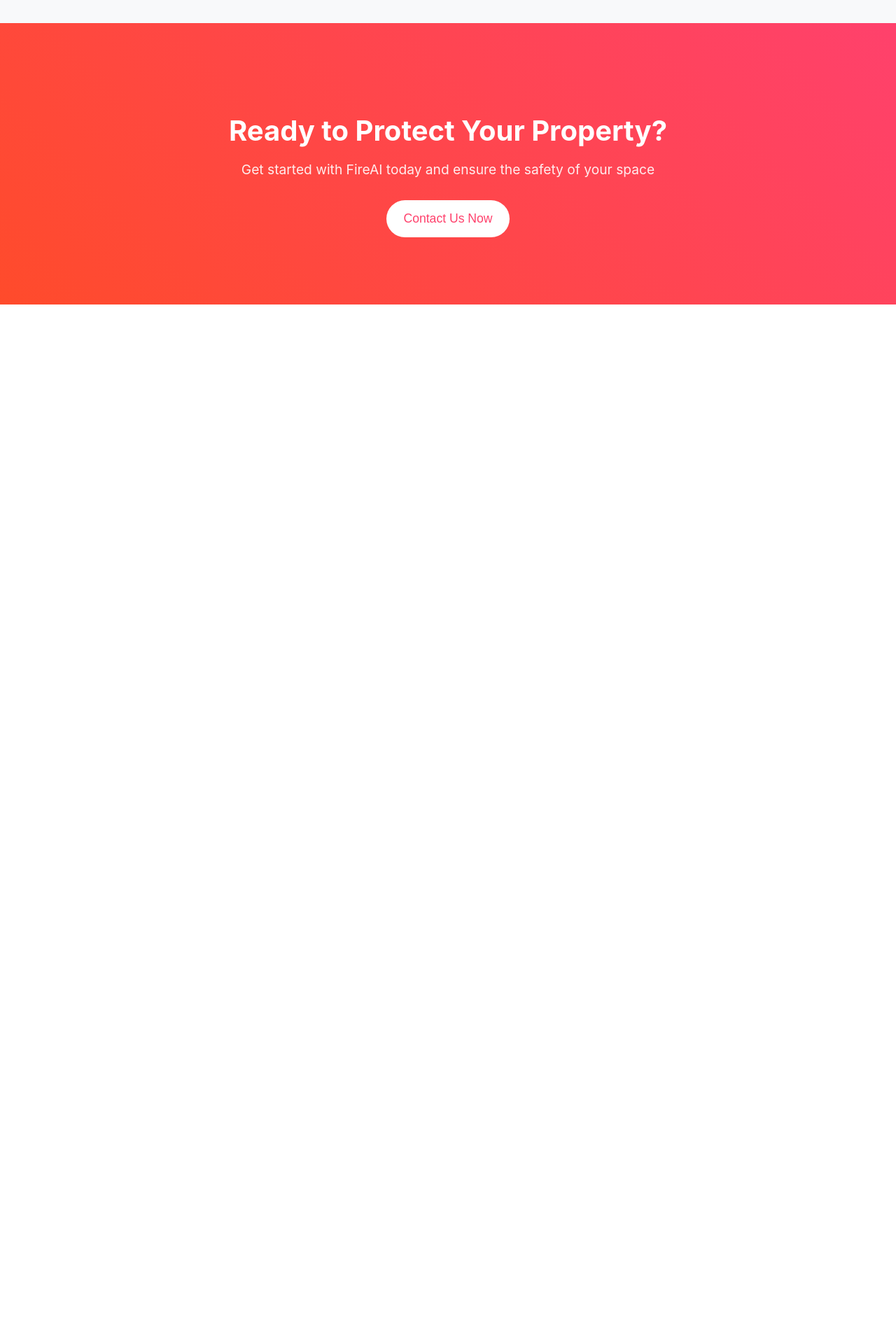
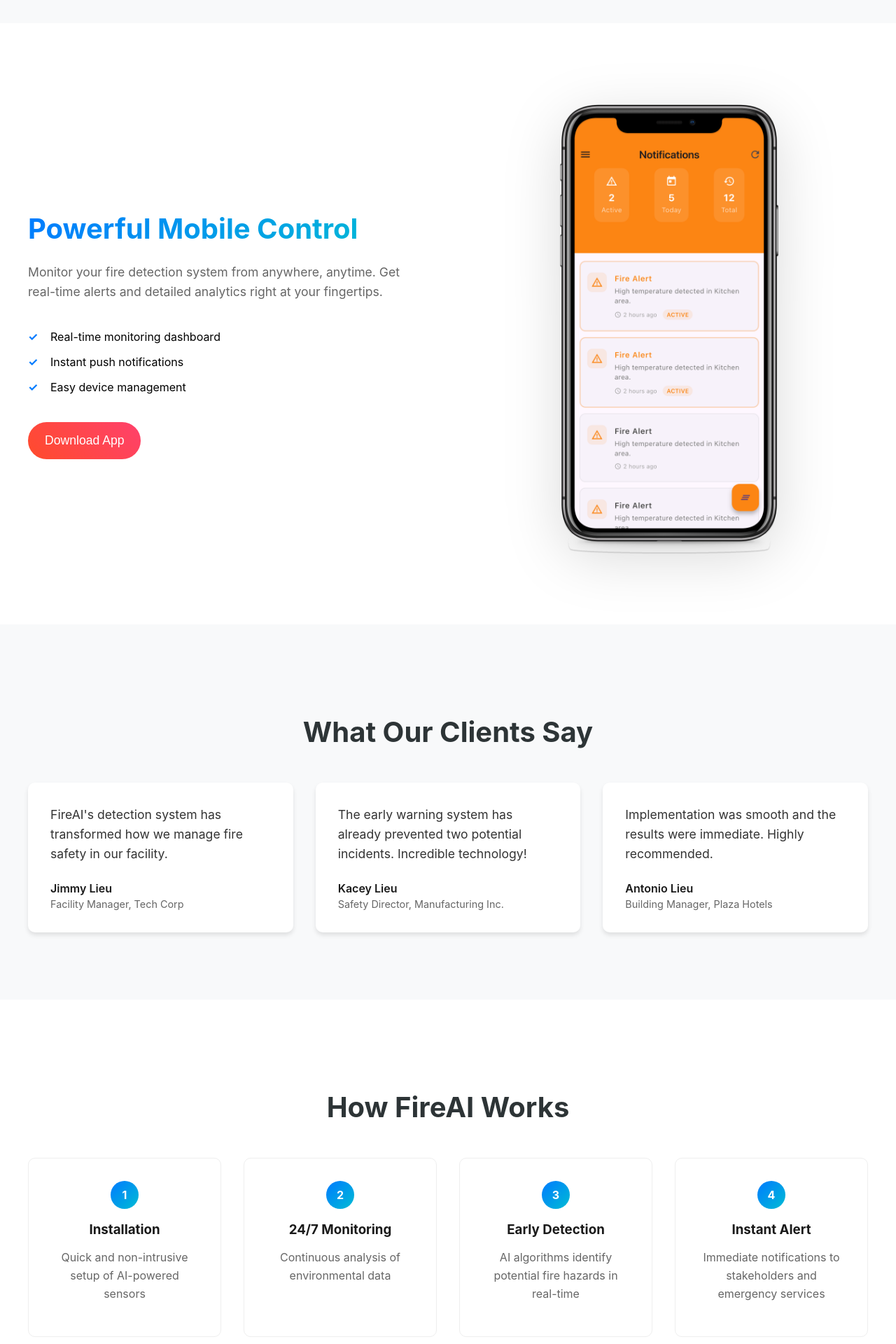
Before and after one commit to JimmyLieu/fireaiwebsite, a React (Create React App) app: page / in a window 1280 px wide. Shown: the part 2000-3920 px from the top of the page at 70% size. Before the commit the page ends 2435 px from the top, so only its background shows below. Built offline with nearby package versions, Linux system fonts and the light colour scheme.

Commit message:
Additions to homepage

```diff
--- a/package.json
+++ b/package.json
@@ -11,7 +11,7 @@
     "react": "^19.1.0",
     "react-dom": "^19.1.0",
     "react-router-dom": "^7.4.1",
-    "react-scripts": "5.0.1",
+    "react-scripts": "^5.0.1",
     "web-vitals": "^2.1.4"
   },
   "scripts": {
--- a/src/components/Home.css
+++ b/src/components/Home.css
@@ -170,6 +170,216 @@
   .feature-card p {
     color: #636e72;
   }
+  /* Testimonials Section */
+.testimonials {
+  padding: 6rem 2rem;
+  background: #f8f9fa;
+}
+.testimonials h2 {
+  text-align: center;
+  font-size: 2.5rem;
+  margin-bottom: 3rem;
+  color: #2d3436;
+}
+
+.testimonials-grid {
+  display: grid;
+  grid-template-columns: repeat(auto-fit, minmax(300px, 1fr));
+  gap: 2rem;
+  margin-top: 3rem;
+  max-width: 1200px;
+  margin-left: auto;
+  margin-right: auto;
+}
+
+.testimonial-card {
+  background: white;
+  padding: 2rem;
+  border-radius: 10px;
+  box-shadow: 0 4px 6px rgba(0, 0, 0, 0.1);
+}
+
+.testimonial-card .quote {
+  font-size: 1.1rem;
+  line-height: 1.6;
+  margin-bottom: 1.5rem;
+  color: #333;
+}
+
+.testimonial-card .author {
+  font-weight: 600;
+  color: #1a1a1a;
+  margin-bottom: 0.25rem;
+}
+
+.testimonial-card .position {
+  color: #666;
+  font-size: 0.9rem;
+}
+
+/* How It Works Section */
+.how-it-works {
+  padding: 6rem 2rem;
+  background: white;
+}
+.how-it-works h2 {
+  text-align: center;
+  font-size: 2.5rem;
+  margin-bottom: 3rem;
+  color: #2d3436;
+}
+
+.steps-container {
+  display: grid;
+  grid-template-columns: repeat(auto-fit, minmax(250px, 1fr));
+  gap: 2rem;
+  margin-top: 3rem;
+  max-width: 1200px;
+  margin-left: auto;
+  margin-right: auto;
+}
+
+.step-card {
+  padding: 2rem;
+  border: 1px solid #eee;
+  border-radius: 10px;
+  text-align: center;
+  background: white;
+}
+
+.step-number {
+  width: 40px;
+  height: 40px;
+  background: linear-gradient(135deg, #007bff, #00bcd4);
+  color: white;
+  border-radius: 50%;
+  display: flex;
+  align-items: center;
+  justify-content: center;
+  margin: 0 auto 1rem;
+  font-weight: bold;
+}
+
+.step-card h3 {
+  margin-bottom: 1rem;
+  color: #1a1a1a;
+}
+
+.step-card p {
+  color: #666;
+  line-height: 1.6;
+}
+
+@media (max-width: 768px) {
+  .testimonials-grid,
+  .steps-container {
+    grid-template-columns: 1fr;
+  }
+
+  .testimonials,
+  .how-it-works {
+    padding: 4rem 1rem;
+  }
+}
+/* Mockup Section with Split Layout */
+.mockup-section {
+  padding: 6rem 2rem;
+  overflow: hidden;
+  position: relative;
+}
+
+.mockup-split-container {
+  max-width: 1200px;
+  margin: 0 auto;
+  display: grid;
+  grid-template-columns: 1fr 1fr;
+  gap: 4rem;
+  align-items: center;
+}
+
+.mockup-content {
+  padding-right: 2rem;
+}
+
+.mockup-content h2 {
+  font-size: 2.5rem;
+  margin-bottom: 1.5rem;
+  background: linear-gradient(135deg, #007bff, #00bcd4);
+  -webkit-background-clip: text;
+  -webkit-text-fill-color: transparent;
+}
+
+.mockup-content p {
+  font-size: 1.1rem;
+  line-height: 1.6;
+  color: #666;
+  margin-bottom: 2rem;
+}
+
+.app-features-list {
+  list-style: none;
+  padding: 0;
+  margin-bottom: 2rem;
+}
+
+.app-features-list li {
+  padding: 0.5rem 0;
+  padding-left: 2rem;
+  position: relative;
+}
+
+.app-features-list li:before {
+  content: "✓";
+  position: absolute;
+  left: 0;
+  color: #007bff;
+  font-weight: bold;
+}
+
+.mockup-image-container {
+  display: flex;
+  justify-content: center;
+  align-items: center;
+}
+
+.mockup-image {
+  max-width: 60%; /* Reduced from 80% */
+  height: auto;
+  filter: drop-shadow(0 20px 40px rgba(0, 0, 0, 0.15));
+}
+
+/* Responsive Design */
+@media (max-width: 968px) {
+  .mockup-split-container {
+    grid-template-columns: 1fr;
+    gap: 2rem;
+    text-align: center;
+  }
+
+  .mockup-content {
+    padding-right: 0;
+  }
+
+  .app-features-list li {
+    padding-left: 0;
+  }
+
+  .app-features-list li:before {
+    position: static;
+    margin-right: 0.5rem;
+  }
+
+  .mockup-image {
+    max-width: 40%;
+    margin-top: 2rem;
+  }
+}
+
+@media (max-width: 480px) {
+  .mockup-image {
+    max-width: 60%;
+  }
+}
 
   /* CTA Section */
   .cta {
--- a/src/components/Home.js
+++ b/src/components/Home.js
@@ -2,6 +2,7 @@
 import './Home.css';
 import { useState, useEffect } from 'react';
 import heroImage from '../assets/hero-image.jpg';
+import mockupImage from '../assets/NotificationScreen.png';
 
 function Home() {
   const [showScroll, setShowScroll] = useState(true);
@@ -138,7 +139,132 @@
           ))}
         </div>
       </section>
+      <section className="mockup-section">
+  <div className="mockup-split-container">
+    <motion.div
+      className="mockup-content"
+      initial={{ opacity: 0, x: -50 }}
+      whileInView={{ opacity: 1, x: 0 }}
+      viewport={{ once: true }}
+      transition={{ duration: 0.8 }}
+    >
+      <h2>Powerful Mobile Control</h2>
+      <p>Monitor your fire detection system from anywhere, anytime. Get real-time alerts and detailed analytics right at your fingertips.</p>
+      <ul className="app-features-list">
+        <li>Real-time monitoring dashboard</li>
+        <li>Instant push notifications</li>
+        <li>Easy device management</li>
+      </ul>
+      <button className="primary-btn">Download App</button>
+    </motion.div>
 
+    <motion.div
+      className="mockup-image-container"
+      initial={{ opacity: 0, x: 100 }}
+      whileInView={{ opacity: 1, x: 0 }}
+      viewport={{ once: true }}
+      transition={{ duration: 0.8 }}
+    >
+      <img
+        src={mockupImage}
+        alt="FireAI Application Interface"
+        className="mockup-image"
+      />
+    </motion.div>
+  </div>
+</section>
+{/* Testimonials Section */}
+<section className="testimonials">
+  <motion.h2
+    initial={{ opacity: 0, y: 20 }}
+    whileInView={{ opacity: 1, y: 0 }}
+    viewport={{ once: true }}
+  >
+    What Our Clients Say
+  </motion.h2>
+  <div className="testimonials-grid">
+    {[
+      {
+        quote: "FireAI's detection system has transformed how we manage fire safety in our facility.",
+        author: "Jimmy Lieu",
+        position: "Facility Manager, Tech Corp"
+      },
+      {
+        quote: "The early warning system has already prevented two potential incidents. Incredible technology!",
+        author: "Kacey Lieu",
+        position: "Safety Director, Manufacturing Inc."
+      },
+      {
+        quote: "Implementation was smooth and the results were immediate. Highly recommended.",
+        author: "Antonio Lieu",
+        position: "Building Manager, Plaza Hotels"
+      }
+    ].map((testimonial, index) => (
+      <motion.div
+        key={testimonial.author}
+        className="testimonial-card"
+        initial={{ opacity: 0, y: 20 }}
+        whileInView={{ opacity: 1, y: 0 }}
+        viewport={{ once: true }}
+        transition={{ delay: index * 0.2 }}
+        whileHover={{ scale: 1.02 }}
+      >
+        <div className="quote">{testimonial.quote}</div>
+        <div className="author">{testimonial.author}</div>
+        <div className="position">{testimonial.position}</div>
+      </motion.div>
+    ))}
+  </div>
+</section>
+
+{/* How It Works Section */}
+<section className="how-it-works">
+  <motion.h2
+    initial={{ opacity: 0, y: 20 }}
+    whileInView={{ opacity: 1, y: 0 }}
+    viewport={{ once: true }}
+  >
+    How FireAI Works
+  </motion.h2>
+  <div className="steps-container">
+    {[
+      {
+        step: "1",
+        title: "Installation",
+        description: "Quick and non-intrusive setup of AI-powered sensors"
+      },
+      {
+        step: "2",
+        title: "24/7 Monitoring",
+        description: "Continuous analysis of environmental data"
+      },
+      {
+        step: "3",
+        title: "Early Detection",
+        description: "AI algorithms identify potential fire hazards in real-time"
+      },
+      {
+        step: "4",
+        title: "Instant Alert",
+        description: "Immediate notifications to stakeholders and emergency services"
+      }
+    ].map((step, index) => (
+      <motion.div
+        key={step.step}
+        className="step-card"
+        initial={{ opacity: 0, x: -20 }}
+        whileInView={{ opacity: 1, x: 0 }}
+        viewport={{ once: true }}
+        transition={{ delay: index * 0.2 }}
+        whileHover={{ scale: 1.05 }}
+      >
+        <div className="step-number">{step.step}</div>
+        <h3>{step.title}</h3>
+        <p>{step.description}</p>
+      </motion.div>
+    ))}
+  </div>
+</section>
       {/* CTA Section */}
       <section className="cta">
         <motion.div
```
Also changed, not shown: src/assets/NotificationScreen.png (added), 1 other file (tests, documents, lock files or other folders).
